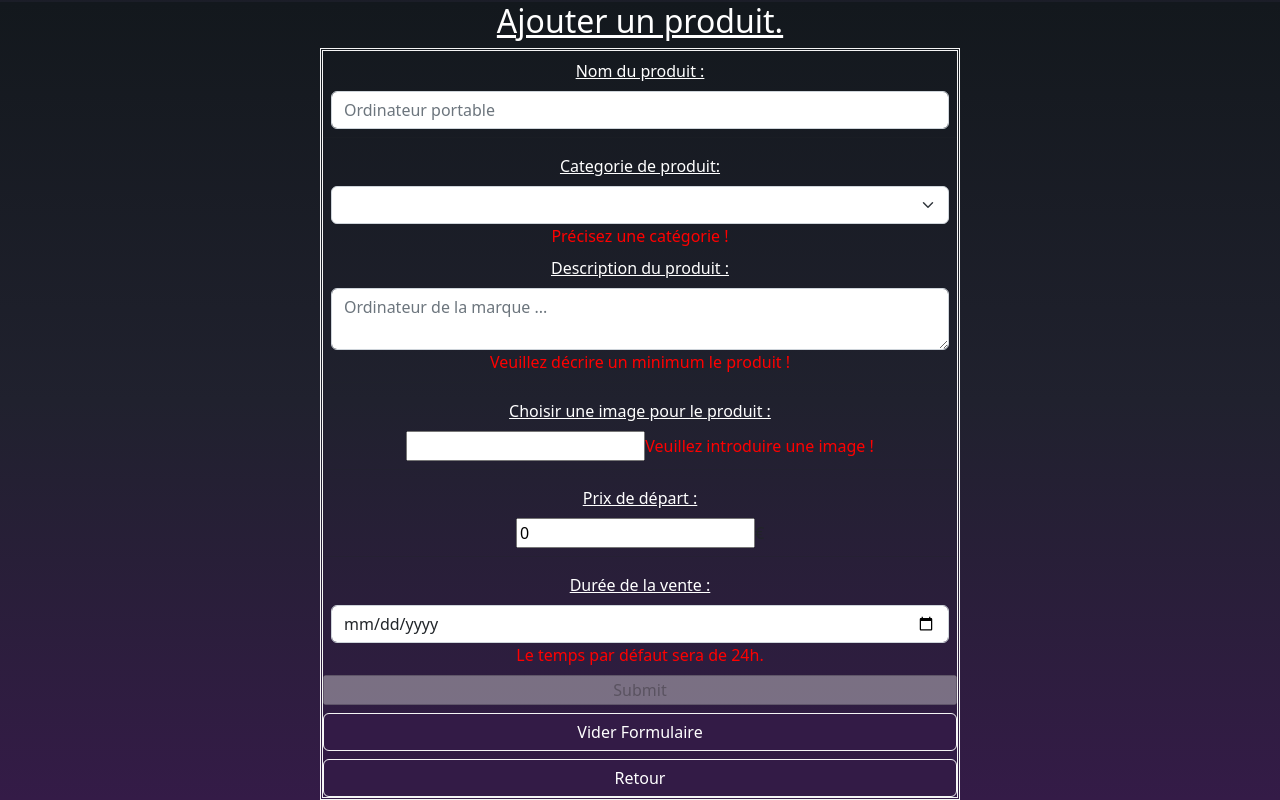
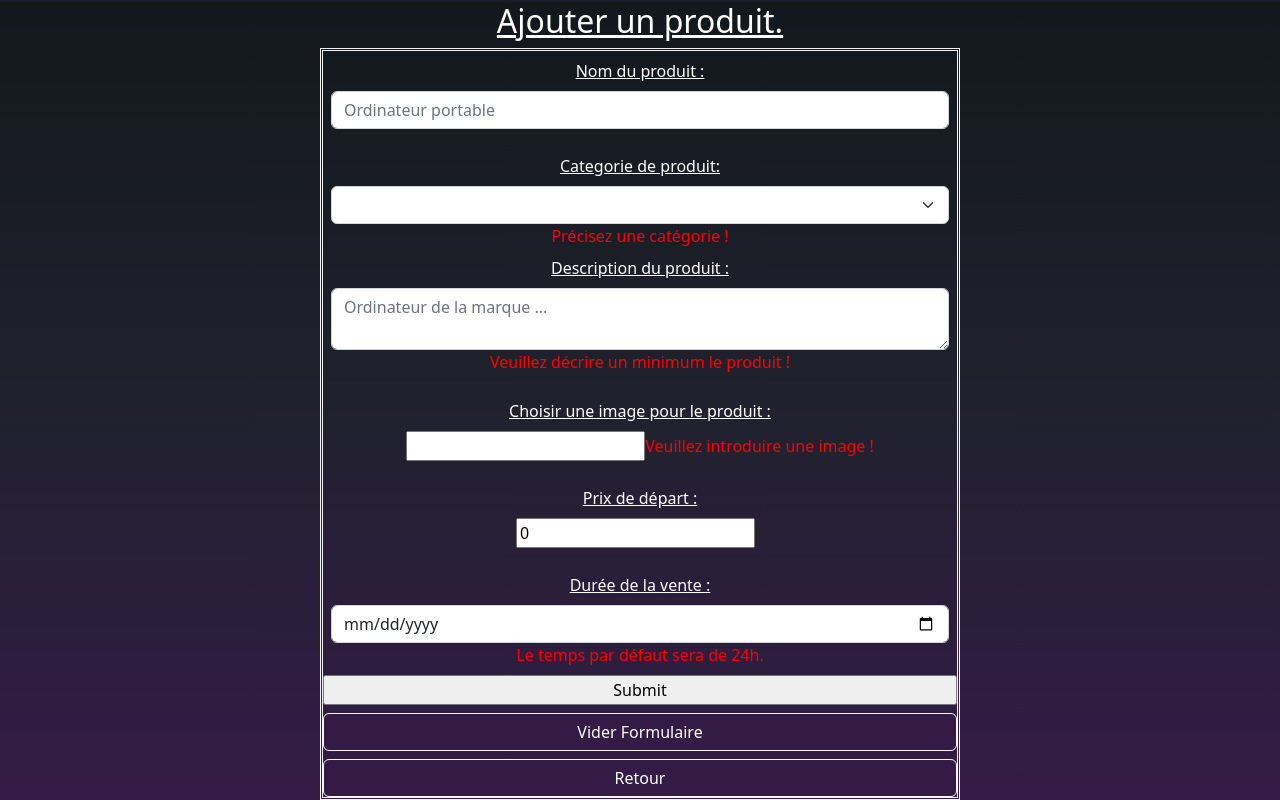
Before and after one commit to Mikrofus/projetTI2022, an Angular app: page /add in a window 1280 px wide. Shown: the part 256-1056 px from the top of the page. Built offline with nearby package versions, Linux system fonts and the light colour scheme.

Commit message:
add auction 1.6.1

```diff
--- a/src/app/auction-hub/auction-hub.component.ts
+++ b/src/app/auction-hub/auction-hub.component.ts
@@ -23,9 +23,9 @@ export class AuctionHubComponent implements OnInit {
   private fetchAll() {
     this._auctionService.fetchAll().subscribe(auctions => this.auctions = auctions);
   }
-
-  create(dto: DtoOutputCreateAuction) {
-    this._auctionService.create(dto).subscribe(auction => this.auctions.push(auction));
-  }
+  //
+  // create(dto: DtoOutputCreateAuction) {
+  //   this._auctionService.create(dto).subscribe(auction => this.auctions.push(auction));
+  // }
 
 }
--- a/src/app/auction-hub/auction-list/auction-list.component.html
+++ b/src/app/auction-hub/auction-list/auction-list.component.html
@@ -3,7 +3,7 @@
 
   <div *ngFor="let auction of auctions" class="product">
     <a routerLink="detail/{{auction.id}}" class="pro">
-      <img src="assets/images/test.jpg"  alt="">
+      <img src="assets/images/hotel.jpg"  alt="">
       <div class="des">
         <span class="titreEnchere">{{auction.descri}}</span>
         <p>$ {{auction.price}}</p>
--- a/src/app/auction-hub/auction.service.ts
+++ b/src/app/auction-hub/auction.service.ts
@@ -26,6 +26,4 @@ export class AuctionService {
   fetchById(id: number): Observable<DtoInputAuction> {
     return this._httpClient.get<DtoInputAuction>(`${AuctionService.ENTRY_POINT}/${id}`);
   }
-
-
 }
--- a/src/app/form-add-auction/form-add-auction.component.html
+++ b/src/app/form-add-auction/form-add-auction.component.html
@@ -18,7 +18,7 @@
         <option value="vehicle">Véhicule</option>
         <option value="table">Cuisine</option>
         <option value="jewelry">Bijou</option>
-        <option value="clothes">Vêtemen</option>
+        <option value="clothes">Vêtement</option>
         <option value="other">Autre</option>
       </select>
       <span *ngIf="categoryControl.untouched">Précisez une catégorie !</span>
@@ -55,7 +55,7 @@
       <span *ngIf="timerControl.untouched">Le temps par défaut sera de 24h.</span>
     </div>
 
-    <input type="submit" [disabled]="form.invalid">
+    <input type="submit" > <!--[disabled]="form.invalid"-->
     <button class="btn btn-primary" type="button" (click)="resetForm()">Vider Formulaire</button>
     <button class="btn btn-primary" routerLink="/root" routerLinkActive="active">Retour</button>
   </form>
--- a/src/app/form-add-auction/form-add-auction.component.ts
+++ b/src/app/form-add-auction/form-add-auction.component.ts
@@ -11,8 +11,6 @@ import {FormBuilder,FormGroup,Validators} from "@angular/forms";
 
 export class FormAddAuctionComponent implements  OnInit {
 
-
-
   date : Date = new Date(2022,12,24,23,59,59);
 
 
@@ -25,7 +23,7 @@ export class FormAddAuctionComponent implements  OnInit {
     category:this._fb.control ('',Validators.required),
     img: this._fb.control('',Validators.required),
     price:this._fb.control(0,[Validators.required, Validators.min(0)]),
-    idUserBid:this._fb.control('1'),
+    idUserBid:this._fb.control(''),
     timer : this._fb.control('')
   });
 
@@ -44,7 +42,7 @@ export class FormAddAuctionComponent implements  OnInit {
       descri: 'this.form.value.descri',
       img: 'this.form.value.img',
       price: 15,
-      idUserBid : 1,
+      idUserBid : 2,
       timer: this.date
     });
     // this.form.reset();
--- a/src/app/menu-auction/menu-auction.component.html
+++ b/src/app/menu-auction/menu-auction.component.html
@@ -21,5 +21,5 @@
 
 </div>
 <ng-template #auctionNotFound>
-  l'enchère n'a pas été trouvé.
+  l'enchère n'a pas été trouvée.
 </ng-template>
```
